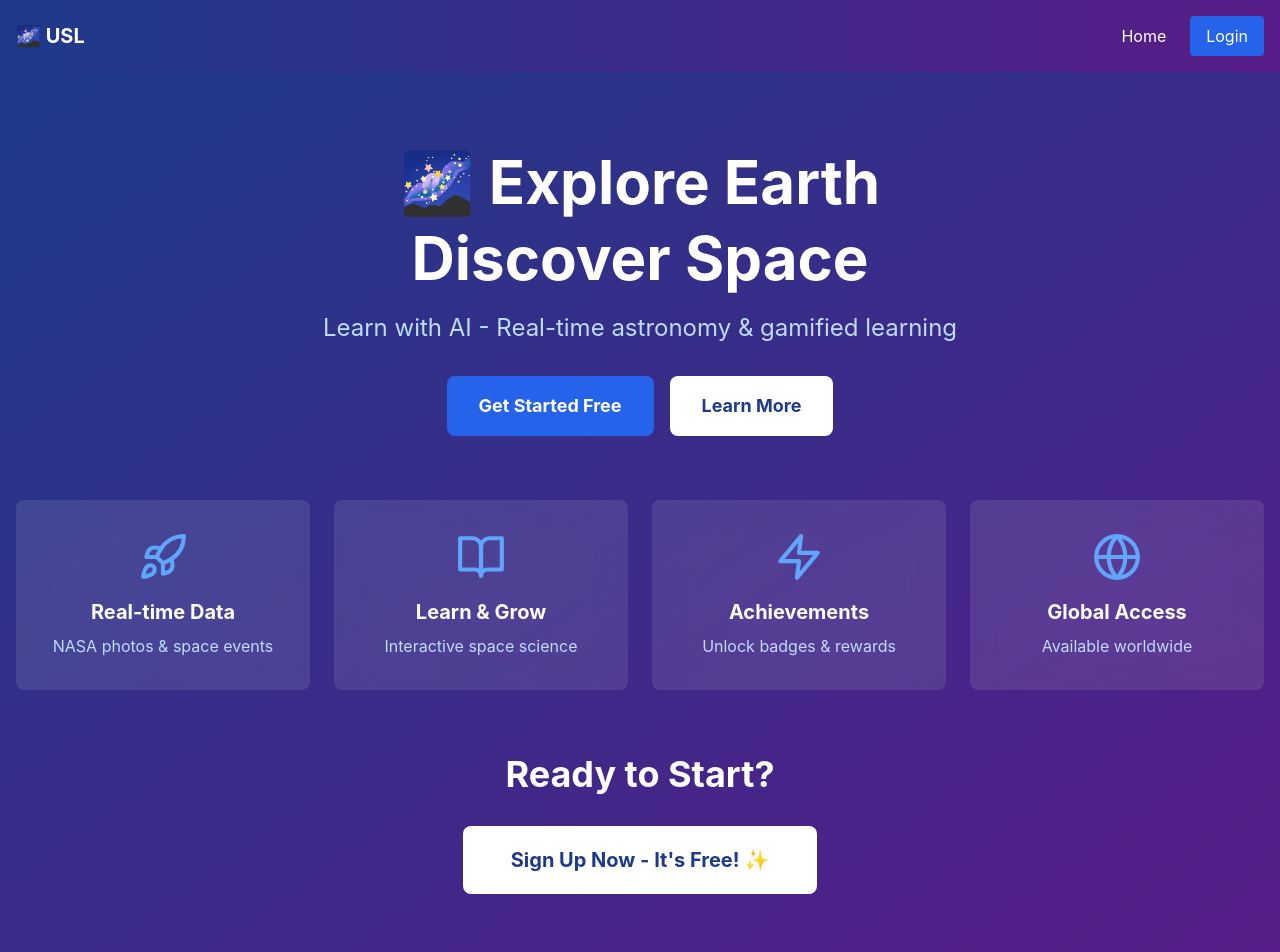
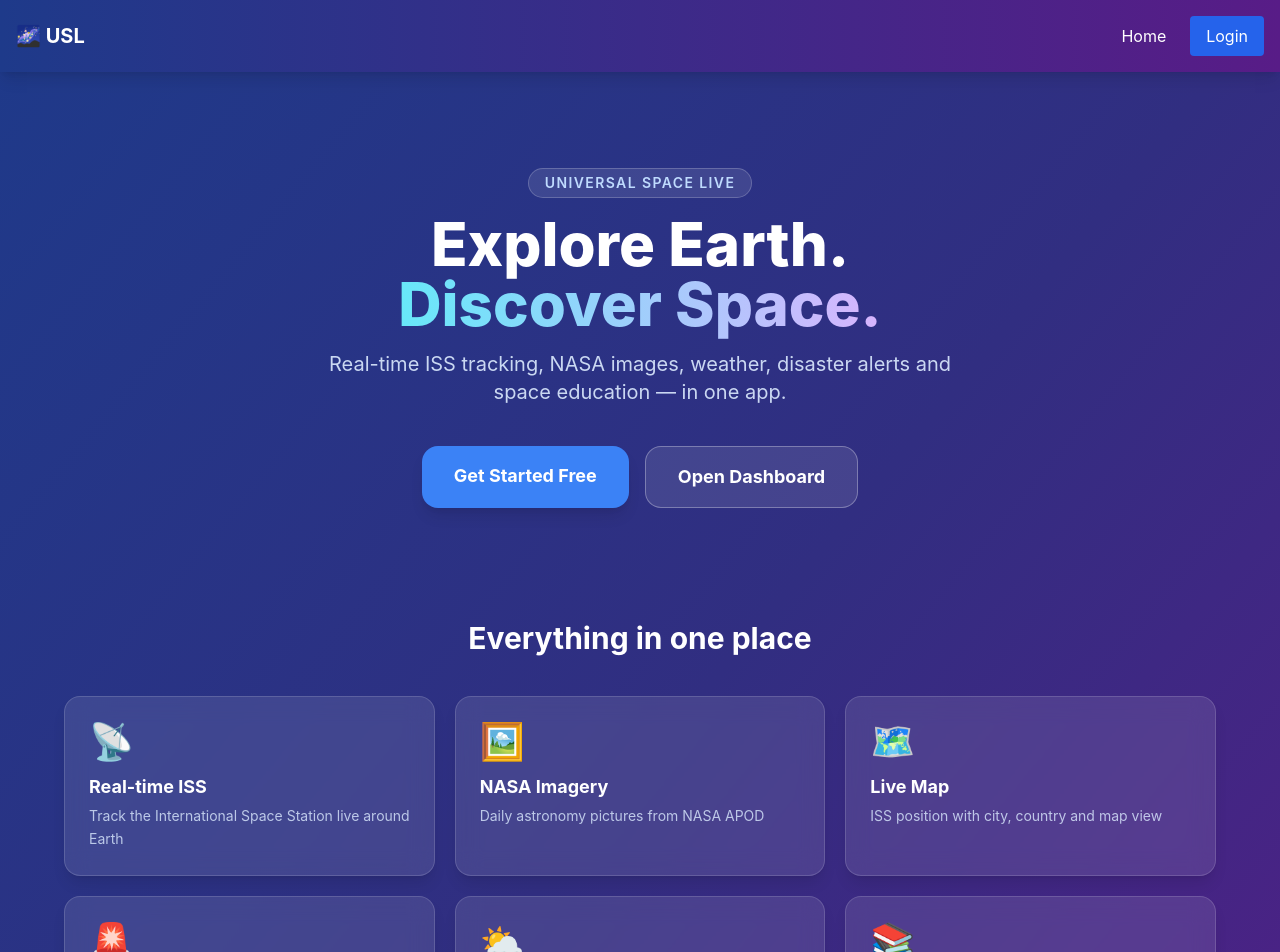
Before and after one commit to nailzaman12-source/Universal-Space-Live-Map-App, a React (Vite) app: page / in a window 1280 px wide. Shown: the top 952 px of the page. Built offline with nearby package versions, Linux system fonts and the light colour scheme.

Commit message:
Strong international Home page design

```diff
--- a/src/pages/Home.jsx
+++ b/src/pages/Home.jsx
@@ -1,60 +1,75 @@
 import { Link } from 'react-router-dom'
-import { Rocket, BookOpen, Zap, Globe } from 'lucide-react'
 
 export default function Home() {
+  const features = [
+    { icon: '📡', title: 'Real-time ISS', desc: 'Track the International Space Station live around Earth' },
+    { icon: '🖼️', title: 'NASA Imagery', desc: "Daily astronomy pictures from NASA APOD" },
+    { icon: '🗺️', title: 'Live Map', desc: 'ISS position with city, country and map view' },
+    { icon: '🚨', title: 'Disaster Alerts', desc: 'Global earthquake monitoring and safety data' },
+    { icon: '⛅', title: 'Weather', desc: 'Real-time weather for any city worldwide' },
+    { icon: '📚', title: 'Space Lessons', desc: 'Learn space science with interactive lessons' }
+  ]
+
   return (
-    <div className="min-h-screen bg-gradient-to-br from-blue-900 to-purple-900">
-      <div className="max-w-7xl mx-auto px-4 py-20">
-        <div className="text-center mb-16">
-          <h1 className="text-6xl font-bold text-white mb-4">
-            🌌 Explore Earth
+    <div className="min-h-screen">
+      <section className="relative overflow-hidden px-4 pt-16 pb-20 md:pt-24 md:pb-28">
+        <div className="max-w-5xl mx-auto text-center relative z-10">
+          <p className="inline-block text-sm font-semibold tracking-widest text-blue-200 uppercase mb-4 px-4 py-1 rounded-full bg-white/10 border border-white/20">
+            Universal Space Live
+          </p>
+          <h1 className="text-4xl sm:text-5xl md:text-6xl font-extrabold text-white leading-tight mb-4">
+            Explore Earth.
+            <br />
+            <span className="bg-gradient-to-r from-cyan-300 to-purple-300 bg-clip-text text-transparent">
+              Discover Space.
+            </span>
           </h1>
-          <h1 className="text-6xl font-bold text-white mb-6">
-            Discover Space
-          </h1>
-          <p className="text-2xl text-blue-200 mb-8">
-            Learn with AI - Real-time astronomy & gamified learning
+          <p className="text-lg md:text-xl text-blue-100/90 max-w-2xl mx-auto mb-10">
+            Real-time ISS tracking, NASA images, weather, disaster alerts and space education — in one app.
           </p>
-          <div className="flex gap-4 justify-center flex-wrap">
-            <Link to="/login" className="bg-blue-600 hover:bg-blue-700 text-white px-8 py-4 rounded-lg font-bold text-lg">
+          <div className="flex flex-col sm:flex-row gap-4 justify-center">
+            <Link to="/login" className="bg-blue-500 hover:bg-blue-400 text-white px-8 py-4 rounded-2xl font-bold text-lg shadow-lg">
               Get Started Free
             </Link>
-            <button className="bg-white text-blue-900 px-8 py-4 rounded-lg font-bold text-lg hover:bg-gray-100">
-              Learn More
-            </button>
+            <Link to="/dashboard" className="bg-white/10 hover:bg-white/20 text-white px-8 py-4 rounded-2xl font-bold text-lg border border-white/30">
+              Open Dashboard
+            </Link>
           </div>
         </div>
+      </section>
 
-        <div className="grid grid-cols-1 md:grid-cols-4 gap-6 mb-16">
-          <div className="bg-white bg-opacity-10 backdrop-blur-lg rounded-lg p-8 text-center">
-            <Rocket className="text-blue-400 mb-4 mx-auto" size={50} />
-            <h3 className="text-white font-bold text-xl mb-2">Real-time Data</h3>
-            <p className="text-blue-200">NASA photos & space events</p>
-          </div>
-          <div className="bg-white bg-opacity-10 backdrop-blur-lg rounded-lg p-8 text-center">
-            <BookOpen className="text-blue-400 mb-4 mx-auto" size={50} />
-            <h3 className="text-white font-bold text-xl mb-2">Learn & Grow</h3>
-            <p className="text-blue-200">Interactive space science</p>
-          </div>
-          <div className="bg-white bg-opacity-10 backdrop-blur-lg rounded-lg p-8 text-center">
-            <Zap className="text-blue-400 mb-4 mx-auto" size={50} />
-            <h3 className="text-white font-bold text-xl mb-2">Achievements</h3>
-            <p className="text-blue-200">Unlock badges & rewards</p>
-          </div>
-          <div className="bg-white bg-opacity-10 backdrop-blur-lg rounded-lg p-8 text-center">
-            <Globe className="text-blue-400 mb-4 mx-auto" size={50} />
-            <h3 className="text-white font-bold text-xl mb-2">Global Access</h3>
-            <p className="text-blue-200">Available worldwide</p>
+      <section className="px-4 pb-20">
+        <div className="max-w-6xl mx-auto">
+          <h2 className="text-2xl md:text-3xl font-bold text-white text-center mb-10">
+            Everything in one place
+          </h2>
+          <div className="grid grid-cols-1 sm:grid-cols-2 lg:grid-cols-3 gap-5">
+            {features.map((f) => (
+              <div key={f.title} className="rounded-2xl p-6 bg-white/10 backdrop-blur-md border border-white/15 shadow-lg">
+                <div className="text-4xl mb-3">{f.icon}</div>
+                <h3 className="text-white font-bold text-lg mb-1">{f.title}</h3>
+                <p className="text-blue-100/80 text-sm leading-relaxed">{f.desc}</p>
+              </div>
+            ))}
           </div>
         </div>
+      </section>
 
-        <div className="text-center">
-          <h2 className="text-4xl font-bold text-white mb-8">Ready to Start?</h2>
-          <Link to="/login" className="inline-block bg-white text-blue-900 px-12 py-5 rounded-lg font-bold text-xl hover:bg-gray-100">
-            Sign Up Now - It's Free! ✨
+      <section className="px-4 pb-24">
+        <div className="max-w-3xl mx-auto rounded-3xl bg-gradient-to-r from-indigo-600/80 to-purple-600/80 border border-white/20 p-8 md:p-12 text-center shadow-2xl">
+          <h2 className="text-2xl md:text-3xl font-bold text-white mb-3">
+            Ready to explore the universe?
+          </h2>
+          <p className="text-blue-100 mb-8">Free to start. No credit card required.</p>
+          <Link to="/login" className="inline-block bg-white text-indigo-900 px-10 py-4 rounded-2xl font-bold text-lg">
+            Sign Up Now
           </Link>
         </div>
-      </div>
+      </section>
+
+      <footer className="text-center text-blue-200/50 text-xs pb-8">
+        Universal Space Live · Education · Space · Safety
+      </footer>
     </div>
   )
 }
```
